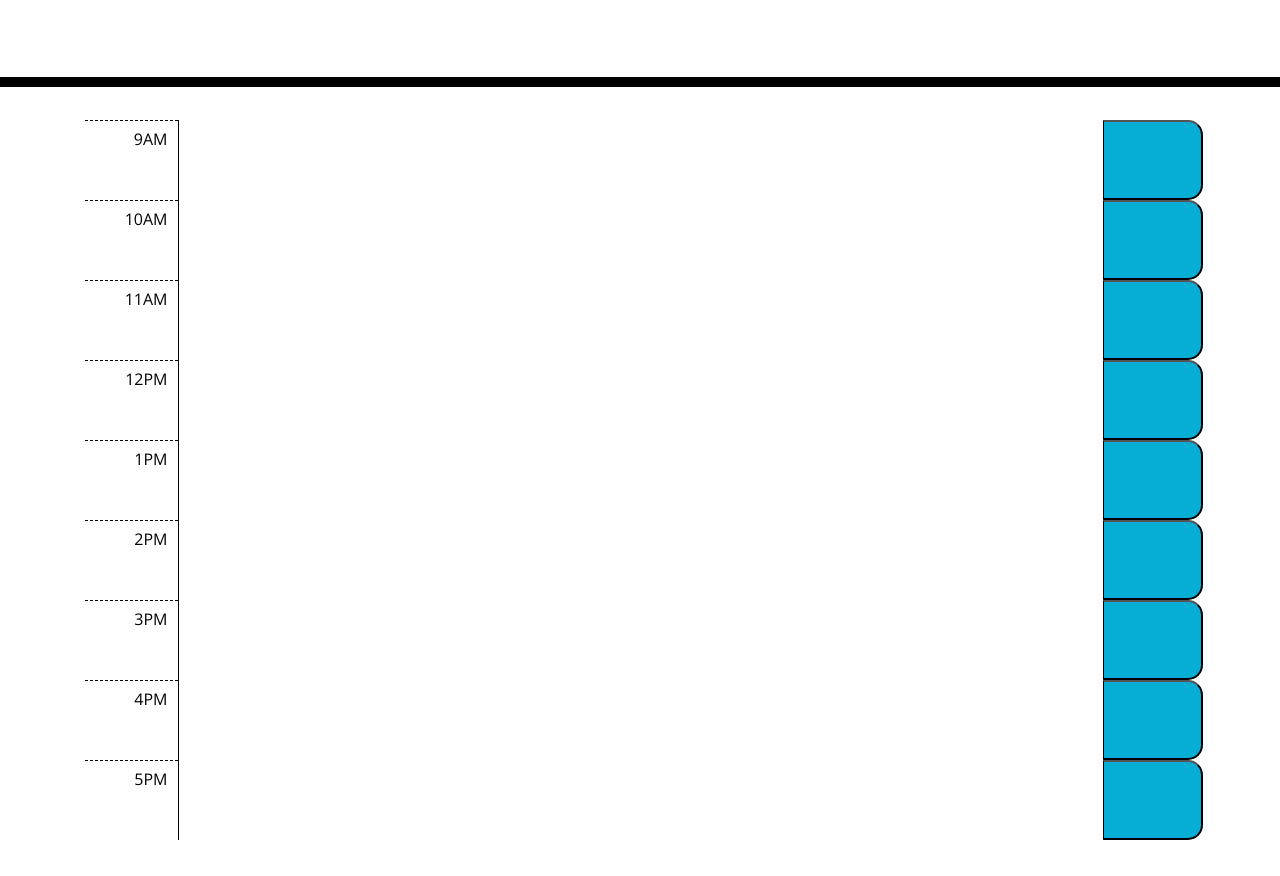
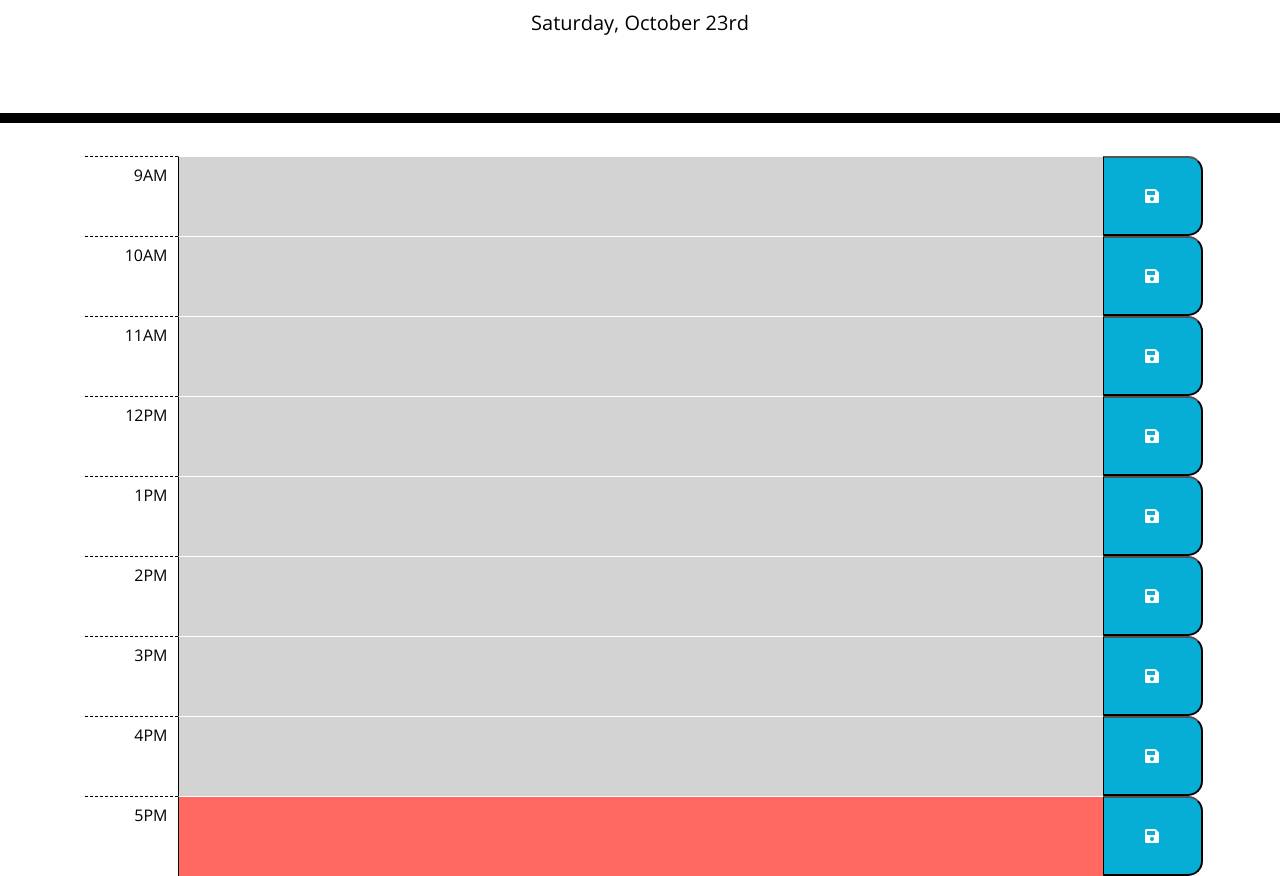
Before and after one commit to SmasherCoder/Work-day-scheduler, a plain HTML site: page index.html in a window 1280 px wide. Shown: the part 181-1057 px from the top of the page. Before the commit the page ends 1021 px from the top, so only its background shows below. Drawn offline with nearby package versions, Linux system fonts and the light colour scheme.

Commit message:
finished

```diff
--- a/assets/css/style.css
+++ b/assets/css/style.css
@@ -5,12 +5,12 @@ body {
 }
 
 .col-10.textarea{
-  background: transparent;
   border: none;
   resize: none;
   color: #000000;
   border-left: 1px solid black;
   padding: 10px;
+  border-top: 1px solid #fff;
 }
 
 .jumbotron {
--- a/assets/js/script.js
+++ b/assets/js/script.js
@@ -1,83 +1,76 @@
 var textInput = "";
 var id = "";
 
-var time = moment();
-console.log(time);
+//get the current moment
+var time = moment().format("dddd, MMMM Do");
 
-
-var hour = moment().hour();
-
-loadTasks();
+//append text to the #currentDay id
+$("#currentDay").text(time);
 
 //load all todo items in localstorage
 var loadTasks = function () {
-  var hour9 = localStorage.getItem("hour9");
-  $("#hour9").append(hour9);
 
-  var hour10 =localStorage.getItem("hour10");
-  $("#hour10").append(hour10);
-
-  var hour11 =localStorage.getItem("hour11");
-  $("#hour11").append(hour11);
-
-  var hour12 =localStorage.getItem("hour12");
-  $("#hour12").append(hour12);
-
-  var hour13 =localStorage.getItem("hour13");
-  $("#hour13").append(hour13);
-
-  var hour14 =localStorage.getItem("hour14");
-  $("#hour14").append(hour14);
-
-  var hour15 =localStorage.getItem("hour15");
-  $("#hour15").append(hour15);
-
-  var hour16 =localStorage.getItem("hour16");
-  $("#hour16").append(hour16);
-
-  var hour17 =localStorage.getItem("hour17");
-  $("#hour17").append(hour17);
+  //set the text of the time blocks from saved todo items
+  for (i = 9; i <= 17; i++) {
+    var schedulerHour = "#hour" + i;
+    var savedTaskHour = "hour" + i;
+    var savedTask = localStorage.getItem(savedTaskHour);
+    $(schedulerHour).append(savedTask);
+  }
 }
 
+//load all the saved todo items
+loadTasks();
 
-if (hour = 9){
-  $('hour9').addClass('present');
-  $('hour10').addClass('future');
-  $('hour11').addClass('future');
-  $('hour12').addClass('future');
-  $('hour13').addClass('future');
-  $('hour14').addClass('future');
-  $('hour15').addClass('future');
-  $('hour16').addClass('future');
-  $('hour17').addClass('future');
-} else if (hour = 10) {
+//function to set the time block colors based on the current time
+var colors = function () {
+  //get the current hour
+  var hour = moment().hour();
+
+  //set the colors for time blocks
+  for (i = 9; i <= 17; i++) {
+    var currentHour = "#hour" + i;
+    if (hour < i) {
+      $(currentHour).css('background-color', '#77dd77');
+    } else if (hour == i) {
+      $(currentHour).css('background-color', '#ff6961');
+    } else if (hour > i) {
+      $(currentHour).css('background-color', '#d3d3d3');
+    }
+  }
 
 }
 
+//set the colors for the timeblocks
+colors();
 
-
-// task text was clicked
+// time block was clicked
 $(".textarea").on("click", function () {
-
-  // get current text of element clicked
+  // get current text of time block element clicked
   var text = $(this)
     .text()
     .trim();
 
-   //get id of clicked element to use to save for localstorage
+  //get id of clicked time block element to use to save for localstorage
   id = $(this).attr('id');
 
-  // replace element clicked with a new textarea
-  textInput = $("<textarea>").addClass("col-10").addClass("textarea").val(text);
+  // replace time block element clicked with a new textarea
+  textInput = $("<textarea>").addClass("col-10").addClass("textarea").attr('id', id).val(text);
   $(this).replaceWith(textInput);
 
-  // auto focus on clicked element
+
+  // auto focus on clicked time block element
   textInput.trigger("focus");
+});
+
+
+ $("id").on("blur", function () {
+  colors();
  });
 
 //save button is clicked
 $(".saveBtn").on("click", function () {
-
   //save todo item to localstorage with id of clicked element
   localStorage.setItem(id, textInput.val());
+  colors();
 });
--- a/index.html
+++ b/index.html
@@ -32,47 +32,47 @@
       <div class="row no-gutters">
         <div class="col-1 hour">9AM</div>
         <div class="col-10 textarea" id="hour9"></div>
-        <div class="col-1" ><button class="saveBtn"></button></div>
+        <div class="col-1" ><button class="saveBtn"><i class="fas fa-save"></i></button></div>
       </div>
       <div class="row no-gutters">
         <div class="col-1 hour">10AM</div>
-        <div class="col-10 textarea" id="hour10"><p></p></div>
-        <div class="col-1" ><button class="saveBtn"></button></div>
+        <div class="col-10 textarea" id="hour10"></div>
+        <div class="col-1" ><button class="saveBtn"><i class="fas fa-save"></i></button></div>
       </div>
       <div class="row no-gutters">
         <div class="col-1 hour">11AM</div>
-        <div class="col-10 textarea" id="hour11"><p class="editAble"></p></div>
-        <div class="col-1" ><button class="saveBtn"></button></div>
+        <div class="col-10 textarea" id="hour11"></div>
+        <div class="col-1" ><button class="saveBtn"><i class="fas fa-save"></i></button></div>
       </div>
       <div class="row no-gutters">
         <div class="col-1 hour">12PM</div>
-        <div class="col-10 textarea" id="hour12"><p></p></div>
-        <div class="col-1" ><button class="saveBtn"></button></div>
+        <div class="col-10 textarea" id="hour12"></div>
+        <div class="col-1" ><button class="saveBtn"><i class="fas fa-save"></i></button></div>
       </div>
       <div class="row no-gutters">
         <div class="col-1 hour">1PM</div>
-        <div class="col-10 textarea" id="hour13"><p></p></div>
-        <div class="col-1" ><button class="saveBtn"></button></div>
+        <div class="col-10 textarea" id="hour13"></div>
+        <div class="col-1" ><button class="saveBtn"><i class="fas fa-save"></i></button></div>
       </div>
       <div class="row no-gutters">
         <div class="col-1 hour">2PM</div>
-        <div class="col-10 textarea" id="hour14"><p></p></div>
-        <div class="col-1" ><button class="saveBtn"></button></div>
+        <div class="col-10 textarea" id="hour14"></div>
+        <div class="col-1" ><button class="saveBtn"><i class="fas fa-save"></i></button></div>
       </div>
       <div class="row no-gutters">
         <div class="col-1 hour">3PM</div>
-        <div class="col-10 textarea" id="hour15"><p></p></div>
-        <div class="col-1" ><button class="saveBtn"></button></div>
+        <div class="col-10 textarea" id="hour15"></div>
+        <div class="col-1" ><button class="saveBtn"><i class="fas fa-save"></i></button></div>
       </div>
       <div class="row no-gutters">
         <div class="col-1 hour">4PM</div>
-        <div class="col-10 textarea" id="hour16"><p></p></div>
-        <div class="col-1" ><button class="saveBtn"></button></div>
+        <div class="col-10 textarea" id="hour16"></div>
+        <div class="col-1" ><button class="saveBtn"><i class="fas fa-save"></i></button></div>
       </div>
       <div class="row no-gutters">
         <div class="col-1 hour">5PM</div>
-        <div class="col-10 textarea" id="hour17"><p></p></div>
-        <div class="col-1" ><button class="saveBtn"></button></div>
+        <div class="col-10 textarea" id="hour17"></div>
+        <div class="col-1" ><button class="saveBtn"><i class="fas fa-save"></i></button></div>
       </div>
     </div>
 
```
Also changed, not shown: assets/images/workdayscheduler.jpg (added), 1 other file. Lines whose indentation alone changed are shown as unchanged.
